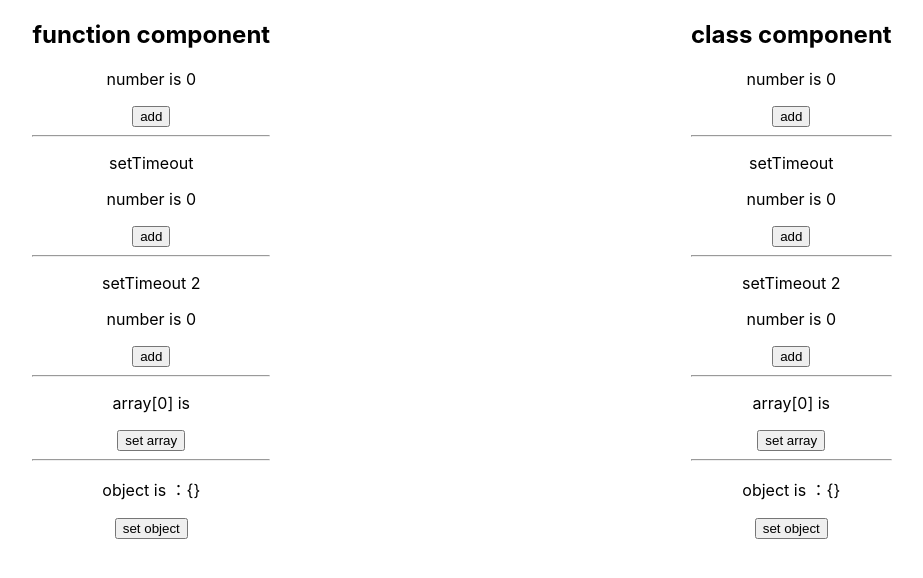
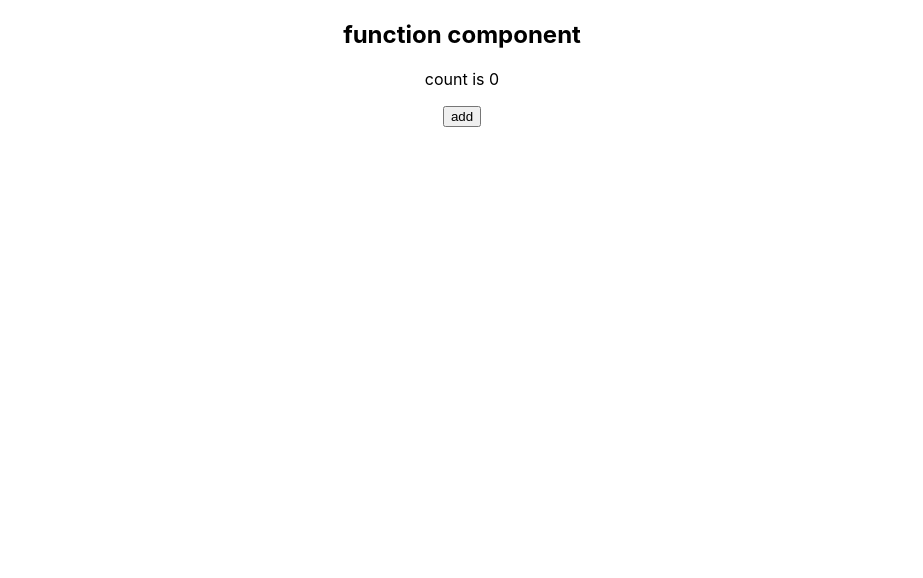
Before and after one commit to postbird/react-hook-practice, a React (Create React App) app: page / in a window 1280 px wide. Shown: the top 578 px of the page, without its empty margins (178-1101 px from the left). Built offline with nearby package versions, Linux system fonts and the light colour scheme.

Commit message:
feat: demo2

```diff
--- a/src/App.js
+++ b/src/App.js
@@ -1,14 +1,12 @@
 import React from 'react';
 // import logo from './logo.svg';
 import './App.css';
-import Demo1 from './mods/Demo1';
-import ClassDemo1 from './mods/class_components/Demo1';
+import Demo1 from './mods/Demo2';
 
 function App() {
   return (
     <div className="App">
       <Demo1 />
-      <ClassDemo1 />
     </div>
   );
 }
--- a/src/mods/Demo1/index.js
+++ b/src/mods/Demo1/index.js
@@ -1,77 +1,36 @@
-import React, { useState, useEffect } from 'react';
-
+import React, { useState, useEffect, useRef } from 'react';
 
 export default (props = {}) => {
+    const [count, setCount] = useState(0);
+    const countRef = useRef(count);
 
-    const [count, setCount] = useState(0);
-    const [list, setList] = useState([]);
-    const [obj, setObj] = useState({});
+    let num = 0;
 
     const addHandle = () => {
-        console.log(`----before---- ${count}`);
+        num++;
+        // countRef.current++;
         setCount(count + 1);
-        console.log(`----after---- ${count}`);
-    }
-    const addHandleTimeout = () => {
+        countRef.current = count;
         setTimeout(() => {
-            console.log(`----before---- ${count}`);
-            setCount(count + 1);
-            console.log(`----after---- ${count}`);
-        }, 1000);
-    }
-    const addHandleTimeout2 = () => {
-        console.log(`----timeout count ---- ${count}`);
-        setCount(count + 1);
-        setTimeout(() => {
-            console.log(`----count---- ${count}`);
-        }, 2000);
-    }
-
-    const setArrayHandle = () => {
-        // const newList = Array.from(list);
-        const newList = list;
-        console.log(newList === list);
-        console.log(`---before--- ${list}`);
-        newList[0] = Math.floor(Math.random() * 10);
-        setList(newList);
-    }
-
-    const setObjectHandle = () => {
-        const newObj = obj;
-        // const newObj = Object.assign({}, obj);
-        console.log(newObj === obj);
-        newObj.name = Math.floor(Math.random() * 10);
-        setObj(newObj);
-        console.log(`---after--- ${JSON.stringify(obj)}`);
+            console.log(`timeout num is: ${num}`);
+            console.log(`timeout count is: ${count}`);
+            console.log(`timeout countRef is: ${countRef.current}`);
+            console.log('---------------------------------------------------')
+        }, 2000)
     }
 
     useEffect(() => {
-        console.log(`----effect--- ${JSON.stringify(obj)}`);
-    }, [obj]);
-
-    useEffect(() => {
-        console.log(`----effect--- ${JSON.stringify(list)}`);
-    }, [list]);
+        console.log(`num is: ${num}`);
+        console.log(`count is: ${count}`);
+        console.log(`countRef is: ${countRef.current}`);
+        countRef.current = count;
+    }, [count]);
 
     return (
         <div>
             <h2>function component</h2>
-            <p>number is {count}</p>
+            <p>count is {count}</p>
             <button onClick={addHandle}>add</button>
-            <hr />
-            <p>setTimeout</p>
-            <p>number is {count}</p>
-            <button onClick={addHandleTimeout}>add</button>
-            <hr />
-            <p>setTimeout 2</p>
-            <p>number is {count}</p>
-            <button onClick={addHandleTimeout2}>add</button>
-            <hr />
-            <p>array[0] is {list[0]}</p>
-            <button onClick={setArrayHandle}>set array</button>
-            <hr />
-            <p>object is ：{JSON.stringify(obj)}</p>
-            <button onClick={setObjectHandle}>set object</button>
         </div>
     );
 }
--- /dev/null
+++ b/src/mods/Demo2/index.js
@@ -0,0 +1,43 @@
+import React, { useState, useEffect, useRef } from 'react';
+
+const useCurrentValue = (val) => {
+    const ref = useRef(val);
+    useEffect(() => {
+        ref.current = val;
+    }, [val]);
+    return ref;
+}
+
+export default (props = {}) => {
+    const [count, setCount] = useState(0);
+    const countRef = useRef(count);
+    const countRef2 = useRef(count);
+    const countRef3 = useCurrentValue(count);
+    useEffect(() => {
+        console.log('useEffect [2]')
+    });
+    useEffect(() => {
+        countRef2.current = count;
+        console.log('useEffect')
+    });
+
+    console.log('-----render-----')
+    const addHandle = () => {
+        setCount(count + 1);
+        countRef.current = count + 1;
+        setTimeout(() => {
+            console.log(`count is : ${count}`);
+            console.log(`countRef.current is: ${countRef.current}`);
+            console.log(`countRef2.current is: ${countRef2.current}`);
+            console.log(`countRef3.current is: ${countRef3.current}`);
+        }, 1000);
+    }
+
+    return (
+        <div>
+            <h2>function component</h2>
+            <p>count is {count}</p>
+            <button onClick={addHandle}>add</button>
+        </div>
+    );
+}
```
Also changed, not shown: src/mods/Demo2/index.css (added).
